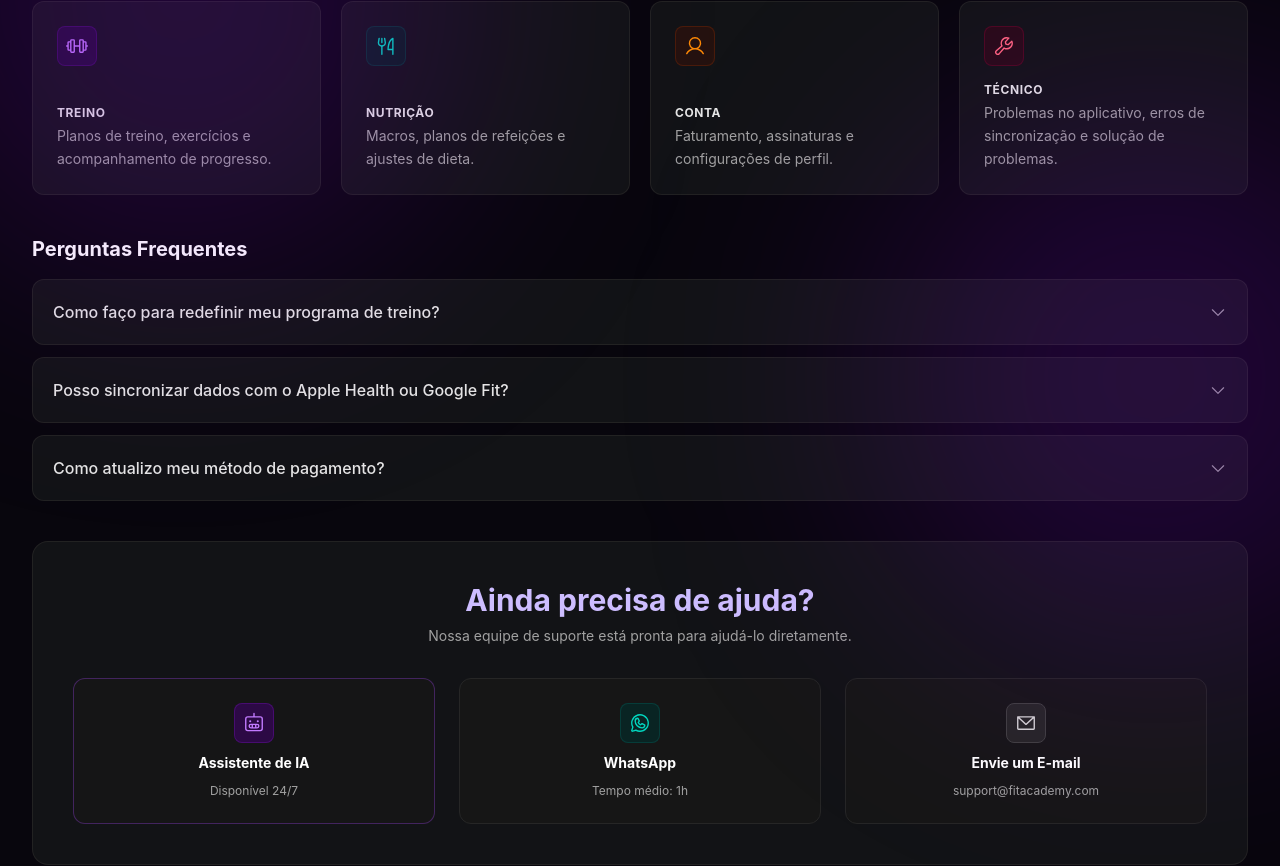
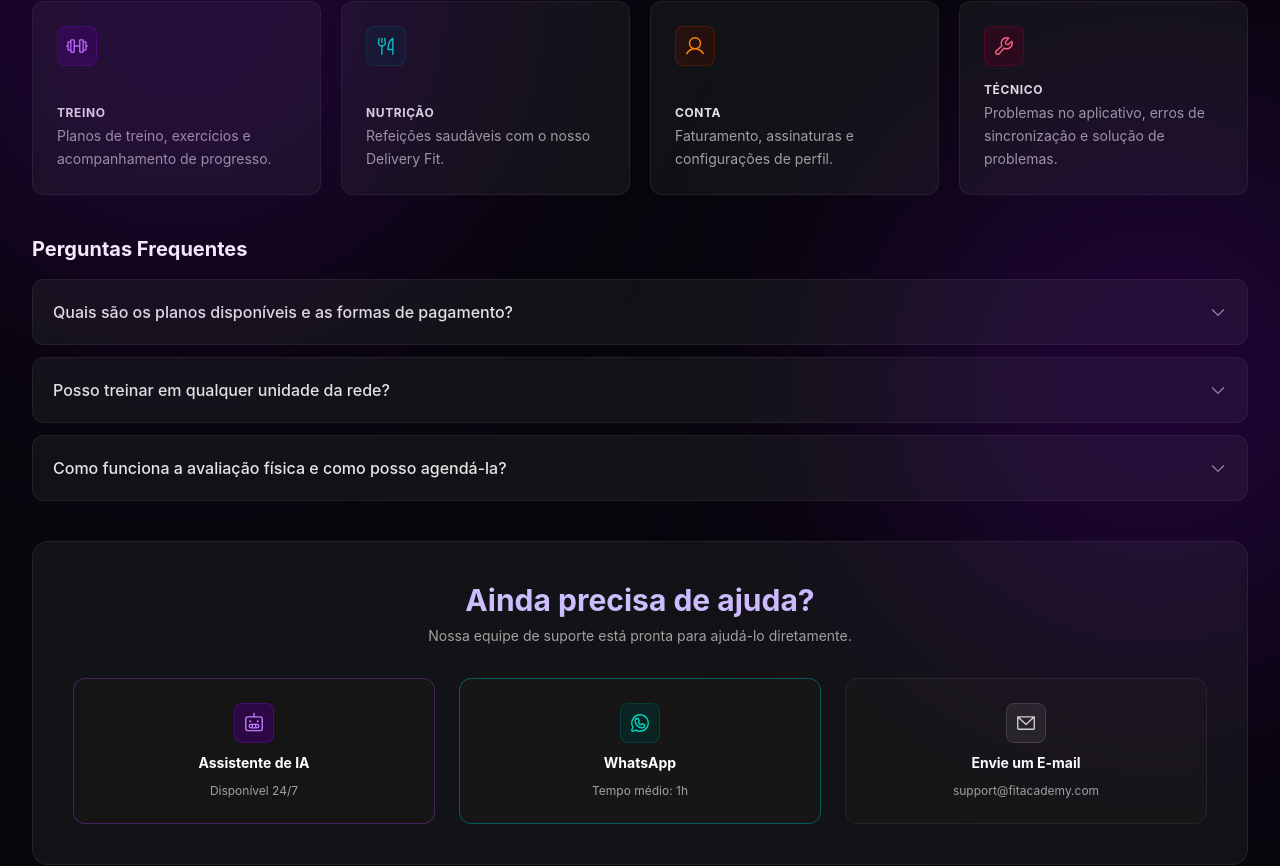
Before and after one commit to Grupo-05-Turma-Java-85/academia_fithub-frontend, a React (Vite) app: page /suporte in a window 1280 px wide. Shown: the part 296-1162 px from the top of the page. Built offline with nearby package versions, Linux system fonts and the light colour scheme; what @react-pdf/renderer would draw is missing.

Commit message:
✨ New Feature: Ajustes Footer

```diff
--- a/src/components/footer/Footer.tsx
+++ b/src/components/footer/Footer.tsx
@@ -4,19 +4,19 @@ import {
     LinkedinLogoIcon,
     YoutubeLogoIcon,
 } from "@phosphor-icons/react";
-import { useContext, type ReactNode } from "react";
-import { AuthContext } from "../../contexts/AuthContext";
+import { useLocation } from "react-router-dom";
 
 function Footer() {
 
-    const { usuario } = useContext(AuthContext);
-    const token = usuario.token;
+    const location = useLocation();
 
-    let component: ReactNode;
+    const rotasSemFooter = ["/login", "/cadastrar"];
 
-    if (token !== '') {
+    if (rotasSemFooter.includes(location.pathname)) {
+        return null;
+    }
 
-        component = (
+    return (
         <footer className="relative bg-[#08060D] text-white">
 
             {/* ONDA DO TOPO */}
@@ -119,16 +119,6 @@ function Footer() {
 
         </footer>
     );
-
-    } else {
-        component = <></>;
-    }
-
-    return (
-        <>
-            {component}
-        </>
-    );
 }
 
 export default Footer;
--- a/src/pages/suport/Suport.tsx
+++ b/src/pages/suport/Suport.tsx
@@ -1,5 +1,6 @@
 import { useState } from 'react';
 import { MagnifyingGlass, ArrowRight, Barbell, ForkKnife, User, Wrench, CaretDown, Robot, WhatsappLogo, EnvelopeSimple } from '@phosphor-icons/react';
+import Footer from '../../components/footer/Footer';
 
 export default function Support() {
   const [openFaq, setOpenFaq] = useState<number | null>(null);
@@ -17,7 +18,7 @@ export default function Support() {
     },
     {
       title: 'NUTRIÇÃO',
-      desc: 'Macros, planos de refeições e ajustes de dieta.',
+      desc: 'Refeições saudáveis com o nosso Delivery Fit.',
       icon: <ForkKnife size={22} className="text-teal-400 shrink-0" />,
       bgColor: 'bg-teal-950/40 border-teal-800/30',
     },
@@ -37,16 +38,16 @@ export default function Support() {
 
   const faqs = [
     {
-      question: 'Como faço para redefinir meu programa de treino?',
-      answer: 'Você pode redefinir o programa indo em Configurações > Meu Plano de Treino > Redefinir Progresso.'
+      question: 'Quais são os planos disponíveis e as formas de pagamento?',
+      answer: 'Oferecemos planos mensais e anuais. O pagamento pode ser feito via cartão de crédito (recorrente), débito ou PIX.'
     },
     {
-      question: 'Posso sincronizar dados com o Apple Health ou Google Fit?',
-      answer: 'Sim! Acesse a aba Integracoes no seu perfil e selecione o aplicativo de saude desejado para sincronizar.'
+      question: 'Posso treinar em qualquer unidade da rede?',
+      answer: 'Sim, o acesso às demais unidades depende do seu plano. Planos VIP/Global possuem acesso livre a toda a rede.'
     },
     {
-      question: 'Como atualizo meu método de pagamento?',
-      answer: 'Acesse a aba Conta > Faturamento para adicionar ou alterar seu cartão de crédito.'
+      question: 'Como funciona a avaliação física e como posso agendá-la?',
+      answer: 'A avaliação analisa sua composição corporal e objetivos. Você pode agendá-la pelo app na aba Agendamentos ou na recepção.'
     },
   ];
 
@@ -87,7 +88,7 @@ export default function Support() {
             {categories.map((cat, idx) => (
               <div
                 key={idx}
-                className="bg-[#121316] border border-neutral-800/80 rounded-xl p-5 sm:p-6 flex flex-col justify-between gap-4 hover:border-primary-container transition cursor-pointer"
+                className="bg-[#121316] border border-neutral-800/80 rounded-xl p-5 sm:p-6 flex flex-col justify-between gap-4 hover:border-purple-600 transition cursor-pointer"
               >
                 <div className={`w-10 h-10 rounded-lg border flex items-center justify-center ${cat.bgColor}`}>
                   {cat.icon}
@@ -126,7 +127,7 @@ export default function Support() {
         </div>
 
         {/* Card de Atendimento Direto */}
-        <div className="bg-[#121316] border border-neutral-800/80 rounded-2xl p-6 sm:p-8 lg:p-10 flex flex-col items-center text-center gap-6 sm:gap-8">
+        <div className="bg-[#121316] border border-neutral-800/80 rounded-2xl p-6 sm:p-8 lg:p-10 flex flex-col items-center text-center gap-6 sm:gap-8 mb-3">
           <div>
             <h2 className="text-2xl sm:text-3xl font-bold text-primary">Ainda precisa de ajuda?</h2>
             <p className="text-neutral-400 text-xs sm:text-sm mt-2">
@@ -145,7 +146,7 @@ export default function Support() {
             </div>
 
             {/* WhatsApp */}
-            <div className="bg-neutral-900/80 border border-neutral-800 rounded-xl p-5 sm:p-6 flex flex-col items-center justify-center gap-2.5 hover:border-teal-500 transition cursor-pointer">
+            <div className="bg-neutral-900/80 border border-teal-800 rounded-xl p-5 sm:p-6 flex flex-col items-center justify-center gap-2.5 hover:border-teal-500 transition cursor-pointer">
               <div className="w-10 h-10 rounded-lg bg-teal-950/60 border border-teal-800/40 flex items-center justify-center text-teal-400">
                 <WhatsappLogo size={22} />
               </div>
```
Lines whose indentation alone changed are shown as unchanged.
